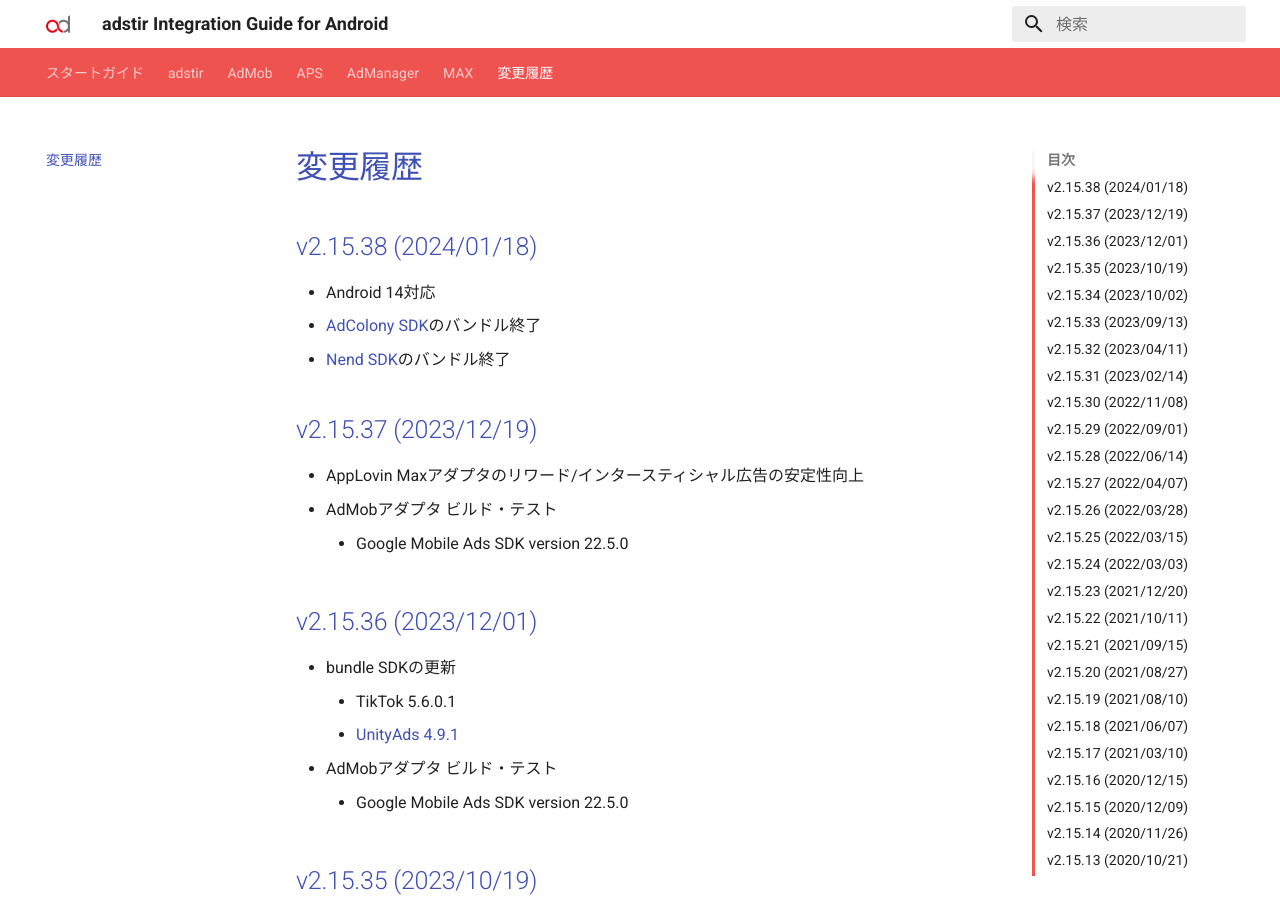
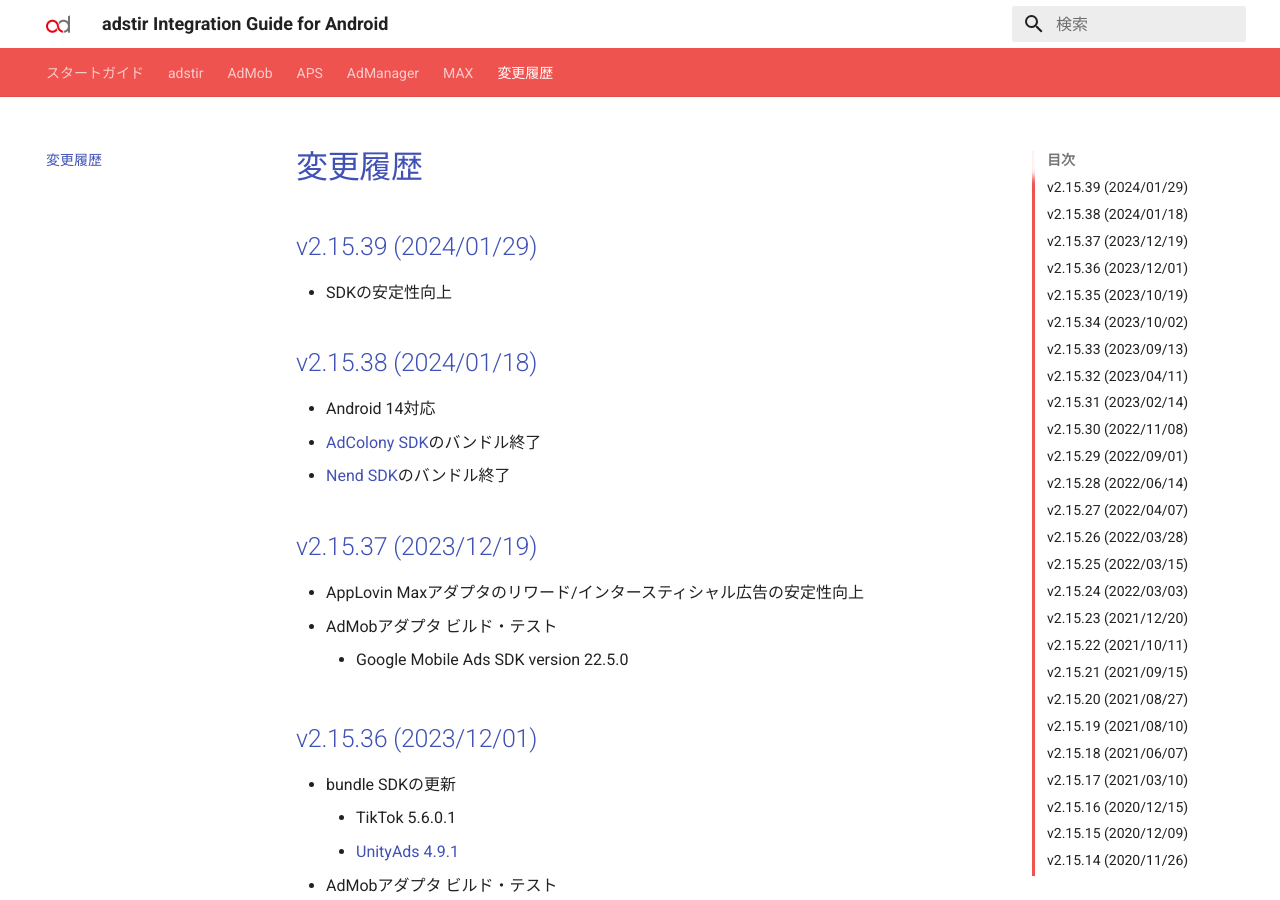
Before and after one commit to united-adstir/android-sdk-docs, an MkDocs documentation site: the page built from docs/changelog.md, in a window 1280 px wide and 900 px high. Built offline with MkDocs 1.6.1 and Material for MkDocs 9.7.7, drawn with Linux system fonts in a browser that asks for light colours; the version menu is left out.

Commit message:
sdk v2.15.39

```diff
--- a/docs/changelog.md
+++ b/docs/changelog.md
@@ -1,4 +1,8 @@
 # 変更履歴
+
+## v2.15.39 (2024/01/29)
+
+* SDKの安定性向上
 
 ## v2.15.38 (2024/01/18)
 
--- a/mkdocs.yml
+++ b/mkdocs.yml
@@ -18,7 +18,7 @@
 extra:
   language: 'jp'
   version:
-    adstir: 2.15.38
+    adstir: 2.15.39
     applovin: 11.11.3
     imobile: 2.3.1
     maio: 1.1.16
```
